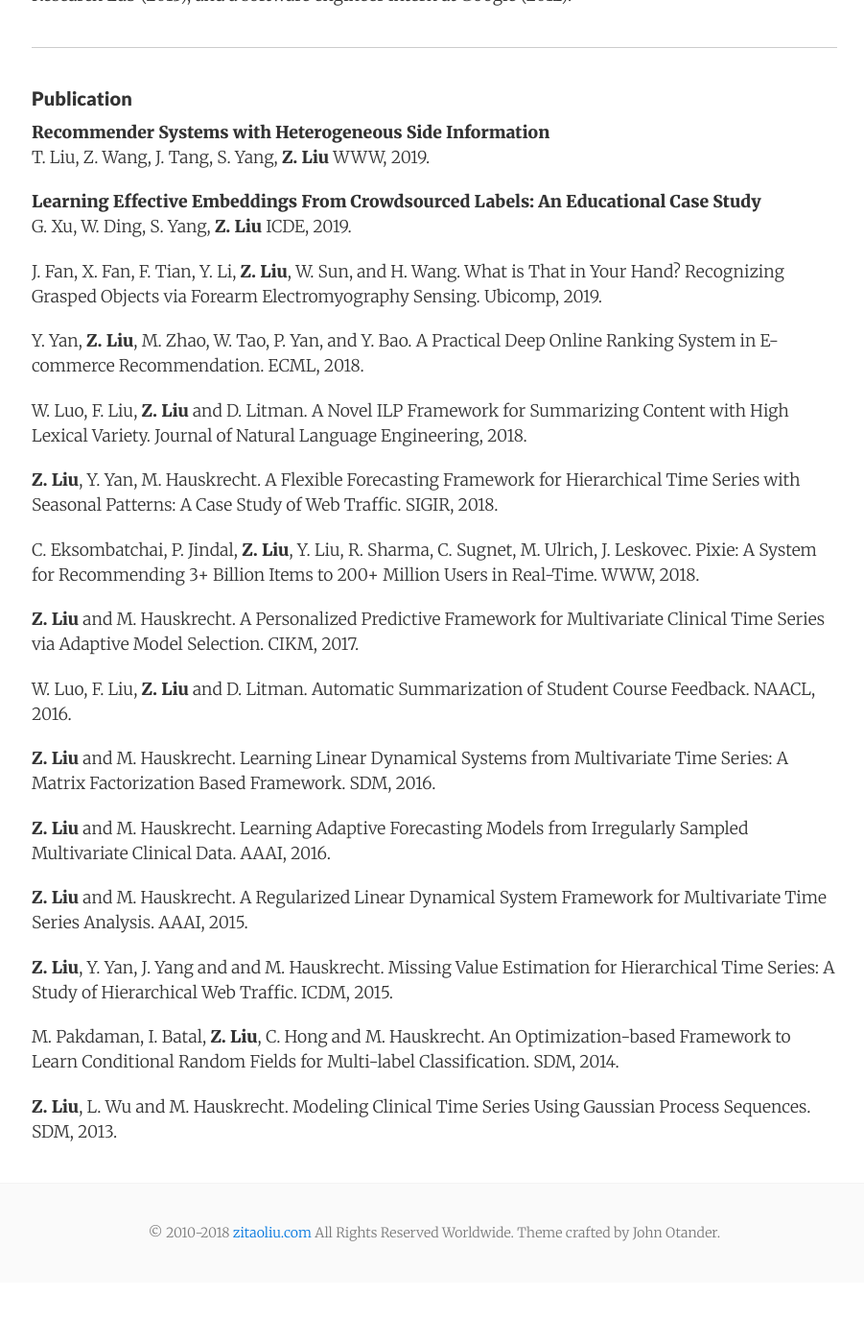
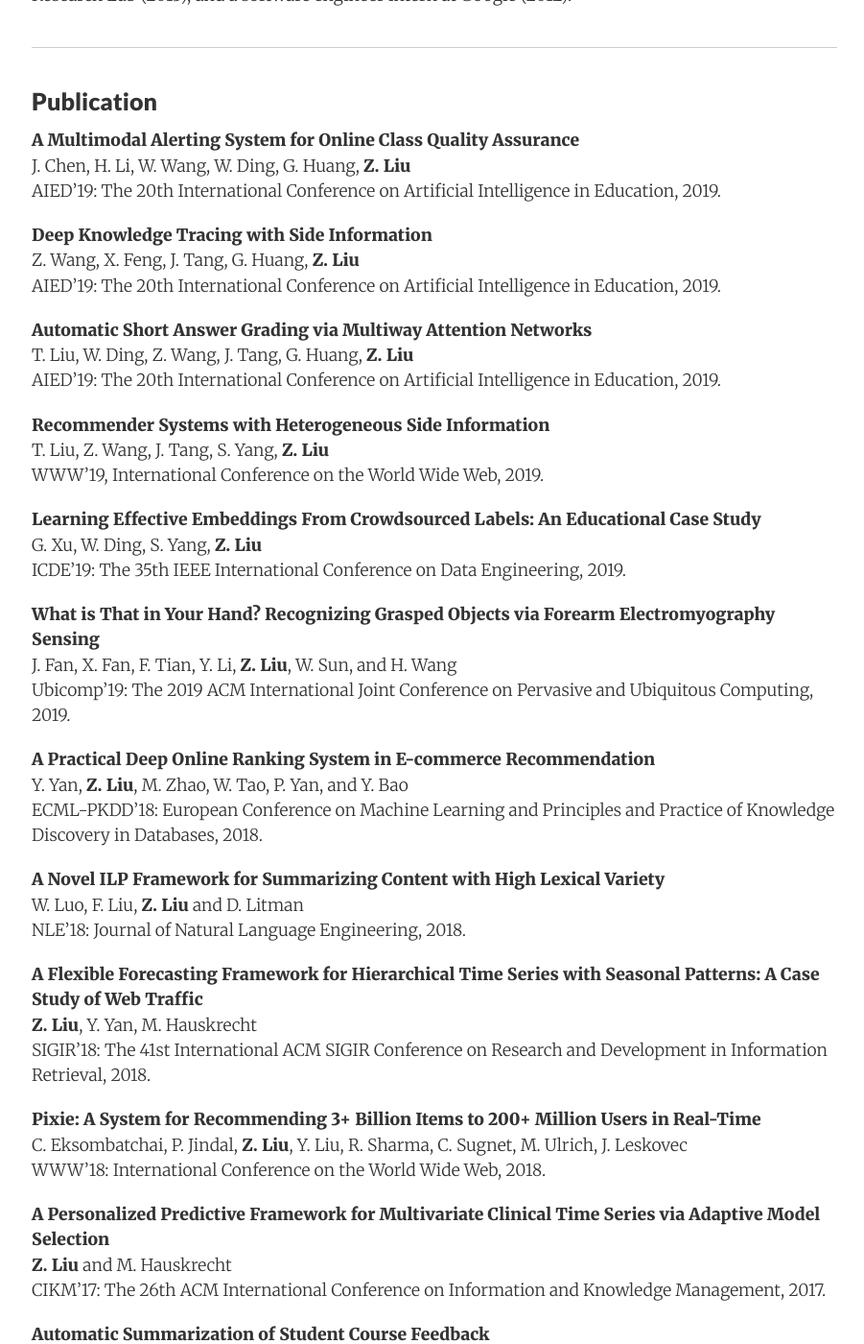
Before and after one commit to zitaoliu/zitaoliu.github.io, a Jekyll site: the page built from index.html, in a window 1280 px wide and 1400 px high, scrolled down 289 px. Shown: the whole window at 96% size, without its empty margins (187-1088 px from the left). Built offline with Jekyll 4.4.1, drawn with Linux system fonts in a browser that asks for light colours; nearby versions of some CDN libraries; before the commit the page ends 1625 px from its top, so only the background shows below that; some of the changed text lies outside the part shown.

Commit message:
change all paper format

```diff
--- a/_includes/index_content.md
+++ b/_includes/index_content.md
@@ -7,43 +7,77 @@ I was also fortunate to work as a research intern at Alibaba iDST (2015), Yahoo!
 
 * * *
 
-#### Publication
+### Publication
+
+**A Multimodal Alerting System for Online Class Quality Assurance**
+J. Chen, H. Li, W. Wang, W. Ding, G. Huang, **Z. Liu**
+AIED'19: The 20th International Conference on Artificial Intelligence in Education, 2019.
+
+**Deep Knowledge Tracing with Side Information**
+Z. Wang, X. Feng, J. Tang, G. Huang, **Z. Liu**
+AIED'19: The 20th International Conference on Artificial Intelligence in Education, 2019.
+
+**Automatic Short Answer Grading via Multiway Attention Networks**
+T. Liu, W. Ding, Z. Wang, J. Tang, G. Huang, **Z. Liu**
+AIED'19: The 20th International Conference on Artificial Intelligence in Education, 2019.
 
 **Recommender Systems with Heterogeneous Side Information**
 T. Liu, Z. Wang, J. Tang, S. Yang, **Z. Liu**
-WWW, 2019.
+WWW'19, International Conference on the World Wide Web, 2019.
 
 **Learning Effective Embeddings From Crowdsourced Labels: An Educational Case Study**
 G. Xu, W. Ding, S. Yang, **Z. Liu**
-ICDE, 2019.
+ICDE'19: The 35th IEEE International Conference on Data Engineering, 2019.
 
-J. Fan, X. Fan, F. Tian, Y. Li, **Z. Liu**, W. Sun, and H. Wang. What is That in Your Hand? Recognizing Grasped Objects via Forearm Electromyography Sensing. Ubicomp, 2019.
+**What is That in Your Hand? Recognizing Grasped Objects via Forearm Electromyography Sensing**
+J. Fan, X. Fan, F. Tian, Y. Li, **Z. Liu**, W. Sun, and H. Wang
+Ubicomp'19: The 2019 ACM International Joint Conference on Pervasive and Ubiquitous Computing, 2019.
+
+**A Practical Deep Online Ranking System in E-commerce Recommendation**
+Y. Yan, **Z. Liu**, M. Zhao, W. Tao, P. Yan, and Y. Bao
+ECML-PKDD'18: European Conference on Machine Learning and Principles and Practice of Knowledge Discovery in Databases, 2018.
+
+**A Novel ILP Framework for Summarizing Content with High Lexical Variety**
+W. Luo, F. Liu, **Z. Liu** and D. Litman
+NLE'18: Journal of Natural Language Engineering, 2018.
+
+**A Flexible Forecasting Framework for Hierarchical Time Series with Seasonal Patterns: A Case Study of Web Traffic**
+**Z. Liu**, Y. Yan, M. Hauskrecht
+SIGIR'18: The 41st International ACM SIGIR Conference on Research and Development in Information Retrieval, 2018.
 
 
-Y. Yan, **Z. Liu**, M. Zhao, W. Tao, P. Yan, and Y. Bao. A Practical Deep Online Ranking System in E-commerce Recommendation. ECML, 2018.
+**Pixie: A System for Recommending 3+ Billion Items to 200+ Million Users in Real-Time**
+C. Eksombatchai, P. Jindal, **Z. Liu**, Y. Liu, R. Sharma, C. Sugnet, M. Ulrich, J. Leskovec
+WWW'18: International Conference on the World Wide Web, 2018.
 
-W. Luo, F. Liu, **Z. Liu** and D. Litman. A Novel ILP Framework for Summarizing Content with High Lexical Variety. Journal of Natural Language Engineering, 2018.
+**A Personalized Predictive Framework for Multivariate Clinical Time Series via Adaptive Model Selection**
+**Z. Liu** and M. Hauskrecht
+CIKM'17: The 26th ACM International Conference on Information and Knowledge Management, 2017.
 
+**Automatic Summarization of Student Course Feedback**
+W. Luo, F. Liu, **Z. Liu** and D. Litman
+NAACL HLT'16: The 15th Annual Conference of the North American Chapter of the Association for Computational Linguistics: Human Language Technologies, 2016.
 
-**Z. Liu**, Y. Yan, M. Hauskrecht. A Flexible Forecasting Framework for Hierarchical Time Series with Seasonal Patterns: A Case Study of Web Traffic. SIGIR, 2018.
+**Learning Linear Dynamical Systems from Multivariate Time Series: A Matrix Factorization Based Framework**
+**Z. Liu** and M. Hauskrecht
+SDM'16: SIAM International Conference on Data Mining, 2016.
 
+**Learning Adaptive Forecasting Models from Irregularly Sampled Multivariate Clinical Data**
+**Z. Liu** and M. Hauskrecht
+AAAI'16: Thirtieth AAAI Conference on Artificial Intelligence, 2016.
 
-C. Eksombatchai, P. Jindal, **Z. Liu**, Y. Liu, R. Sharma, C. Sugnet, M. Ulrich, J. Leskovec. Pixie: A System for Recommending 3+ Billion Items to 200+ Million Users in Real-Time. WWW, 2018.
+**A Regularized Linear Dynamical System Framework for Multivariate Time Series Analysis**
+**Z. Liu** and M. Hauskrecht
+AAAI'15: The Twenty-Ninth AAAI Conference on Artificial Intelligence, 2015.
 
-**Z. Liu** and M. Hauskrecht. A Personalized Predictive Framework for Multivariate Clinical Time Series via Adaptive Model Selection. CIKM, 2017.
+**Missing Value Estimation for Hierarchical Time Series: A Study of Hierarchical Web Traffic**
+**Z. Liu**, Y. Yan, J. Yang and and M. Hauskrecht
+ICDM'15: International Conference on Data Mining, 2015.
 
-W. Luo, F. Liu, **Z. Liu** and D. Litman. Automatic Summarization of Student Course Feedback. NAACL, 2016.
+**An Optimization-based Framework to Learn Conditional Random Fields for Multi-label Classification**
+M. Pakdaman, I. Batal, **Z. Liu**, C. Hong and M. Hauskrecht
+SDM'14: SIAM International Conference on Data Mining, 2014.
 
-**Z. Liu** and M. Hauskrecht. Learning Linear Dynamical Systems from Multivariate Time Series: A Matrix Factorization Based Framework. SDM, 2016.
-
-
-**Z. Liu** and M. Hauskrecht. Learning Adaptive Forecasting Models from Irregularly Sampled Multivariate Clinical Data. AAAI, 2016.
-
-**Z. Liu** and M. Hauskrecht. A Regularized Linear Dynamical System Framework for Multivariate Time Series Analysis. AAAI, 2015.
-
-**Z. Liu**, Y. Yan, J. Yang and and M. Hauskrecht. Missing Value Estimation for Hierarchical Time Series: A Study of Hierarchical Web Traffic. ICDM, 2015.
-
-M. Pakdaman, I. Batal, **Z. Liu**, C. Hong and M. Hauskrecht. An Optimization-based Framework to Learn Conditional Random Fields for Multi-label Classification. SDM, 2014.
-
-
-**Z. Liu**, L. Wu and M. Hauskrecht. Modeling Clinical Time Series Using Gaussian Process Sequences. SDM, 2013.
+**Modeling Clinical Time Series Using Gaussian Process Sequences**
+**Z. Liu**, L. Wu and M. Hauskrecht
+SDM'13: SIAM International Conference on Data Mining, 2013.
```
